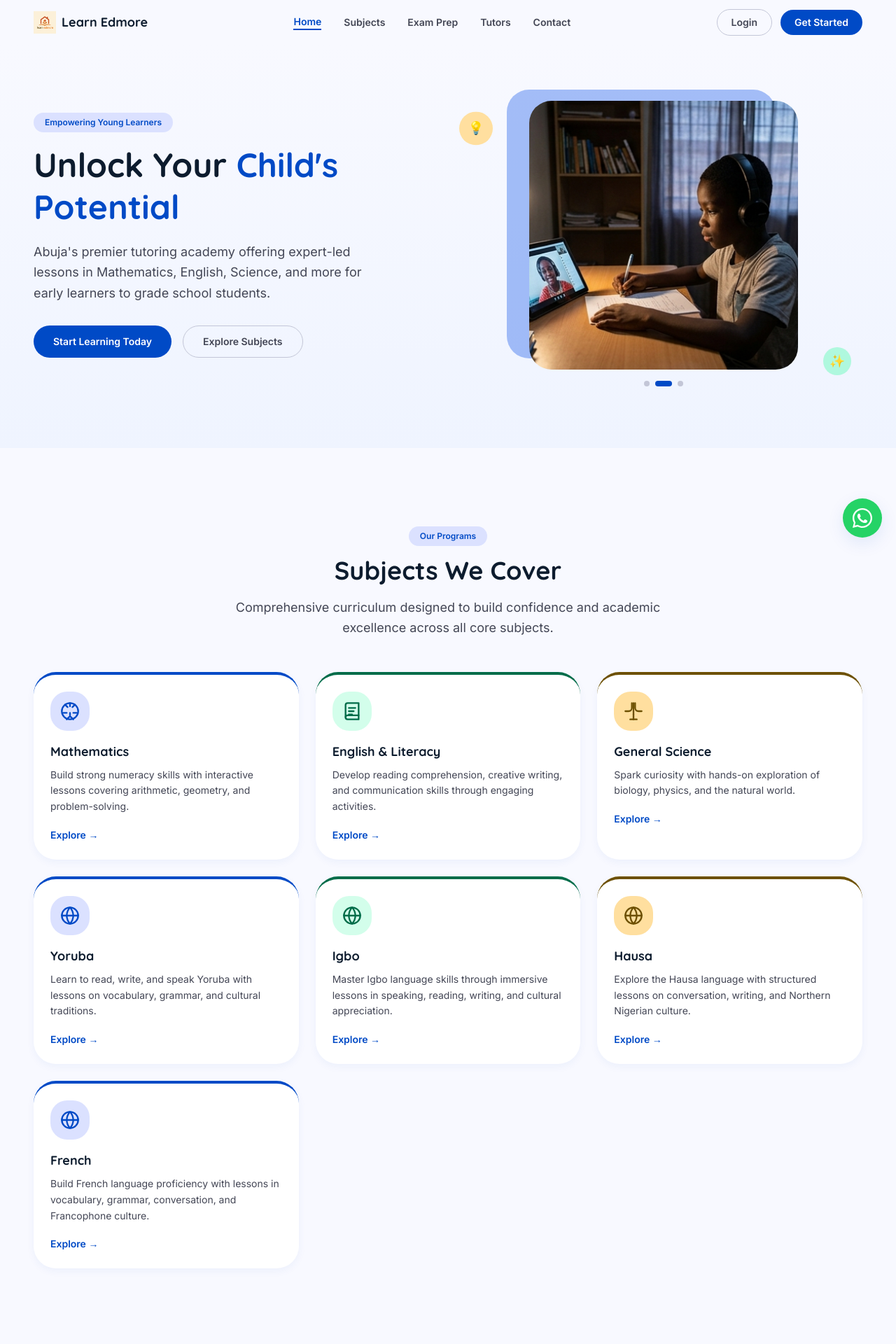
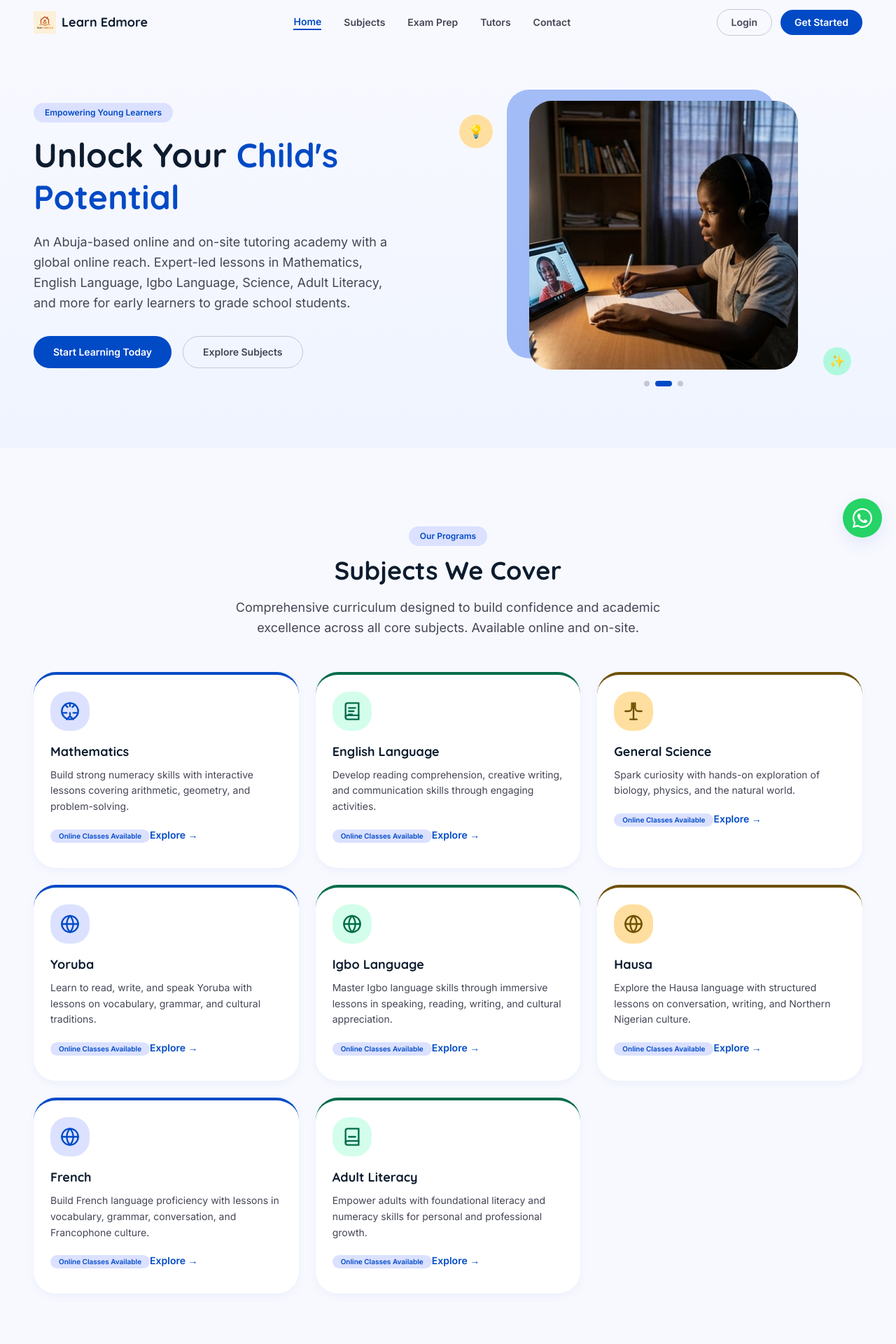
Before and after one commit to onojaonoja2/learn_edmore, a Next.js app: page / in a window 1280 px wide. Shown: the top 1920 px of the page at 70% size. Built offline with nearby package versions, Linux system fonts and the light colour scheme.

Commit message:
feat: refinement for wording

```diff
--- a/app/layout.tsx
+++ b/app/layout.tsx
@@ -9,14 +9,14 @@ export const metadata: Metadata = {
     default: "Learn Edmore — Tutoring Academy Abuja",
   },
   description:
-    "Abuja's trusted tutoring academy for early learners to grade school. Unlock your child's potential with expert-led lessons in Maths, English, Science, and more.",
+    "An Abuja-based online and on-site tutoring academy with a global online reach. Expert-led lessons in Mathematics, English Language, Igbo Language, Science, Adult Literacy, and more.",
   icons: {
     icon: "/brand-mark.svg",
   },
   openGraph: {
     title: "Learn Edmore Tutoring Academy",
     description:
-      "Abuja's trusted tutoring academy. Expert-led lessons in Maths, English, Science, and more for early learners to grade school.",
+      "An Abuja-based online and on-site tutoring academy with a global online reach. Expert-led lessons in Mathematics, English Language, Igbo Language, Science, Adult Literacy, and more.",
     url: "https://learnedmore.com",
     siteName: "Learn Edmore",
     locale: "en_NG",
--- a/app/page.tsx
+++ b/app/page.tsx
@@ -20,7 +20,7 @@ const subjects = [
     ),
   },
   {
-    title: 'English & Literacy',
+    title: 'English Language',
     description:
       'Develop reading comprehension, creative writing, and communication skills through engaging activities.',
     accent: 'border-secondary',
@@ -64,7 +64,7 @@ const subjects = [
     ),
   },
   {
-    title: 'Igbo',
+    title: 'Igbo Language',
     description:
       'Master Igbo language skills through immersive lessons in speaking, reading, writing, and cultural appreciation.',
     accent: 'border-secondary',
@@ -102,6 +102,20 @@ const subjects = [
         <circle cx="12" cy="12" r="10" />
         <path d="M2 12h20" />
         <path d="M12 2a15.3 15.3 0 0 1 4 10 15.3 15.3 0 0 1-4 10 15.3 15.3 0 0 1-4-10 15.3 15.3 0 0 1 4-10z" />
+      </svg>
+    ),
+  },
+  {
+    title: 'Adult Literacy',
+    description:
+      'Empower adults with foundational literacy and numeracy skills for personal and professional growth.',
+    accent: 'border-secondary',
+    iconBg: 'bg-secondary-fixed/30 text-secondary',
+    icon: (
+      <svg width="28" height="28" viewBox="0 0 24 24" fill="none" stroke="currentColor" strokeWidth="2" strokeLinecap="round" strokeLinejoin="round">
+        <path d="M4 19.5A2.5 2.5 0 0 1 6.5 17H20" />
+        <path d="M6.5 2H20v20H6.5A2.5 2.5 0 0 1 4 19.5v-15A2.5 2.5 0 0 1 6.5 2z" />
+        <line x1="8" y1="12" x2="16" y2="12" />
       </svg>
     ),
   },
@@ -147,9 +161,10 @@ export default function HomePage() {
                   <span className="text-primary">Child&apos;s Potential</span>
                 </h1>
                 <p className="mt-5 max-w-lg text-base leading-relaxed text-on-surface-variant md:text-lg">
-                  Abuja&apos;s premier tutoring academy offering expert-led
-                  lessons in Mathematics, English, Science, and more for early
-                  learners to grade school students.
+                  An Abuja-based online and on-site tutoring academy with a
+                  global online reach. Expert-led lessons in Mathematics,
+                  English Language, Igbo Language, Science, Adult Literacy,
+                  and more for early learners to grade school students.
                 </p>
                 <div className="mt-8 flex flex-wrap gap-4">
                   <a
@@ -177,7 +192,7 @@ export default function HomePage() {
             <SectionHeading
               badge="Our Programs"
               title="Subjects We Cover"
-              description="Comprehensive curriculum designed to build confidence and academic excellence across all core subjects."
+              description="Comprehensive curriculum designed to build confidence and academic excellence across all core subjects. Available online and on-site."
             />
             <div className="grid gap-6 md:grid-cols-3">
               {subjects.map((s) => (
@@ -196,6 +211,9 @@ export default function HomePage() {
                   <p className="mb-4 text-sm leading-relaxed text-on-surface-variant">
                     {s.description}
                   </p>
+                  <span className="mb-3 inline-block rounded-full bg-primary-fixed px-3 py-0.5 text-[10px] font-semibold text-primary">
+                    Online Classes Available
+                  </span>
                   <a
                     href="/subjects"
                     className="inline-flex items-center gap-1 text-sm font-semibold text-primary hover:underline"
@@ -214,7 +232,7 @@ export default function HomePage() {
             <SectionHeading
               badge="Exam Success"
               title="Built for Academic Excellence"
-              description="Targeted preparation for Nigeria's key examinations including Common Entrance, Junior WAEC, and termly assessments."
+              description="Targeted preparation for Nigeria's key examinations including Common Entrance, Junior WAEC, Senior WAEC, Checkpoint, and Cambridge exams."
             />
             <div className="grid gap-6 lg:grid-cols-12">
               <div className="relative overflow-hidden rounded-2xl bg-gradient-to-br from-primary to-primary-container p-8 text-on-primary lg:col-span-7">
--- a/app/subjects/page.tsx
+++ b/app/subjects/page.tsx
@@ -143,6 +143,21 @@ const subjects = [
       </svg>
     ),
   },
+  {
+    title: 'Adult Literacy',
+    description:
+      'Empower adults with foundational literacy and numeracy skills for personal and professional growth.',
+    accent: 'border-secondary',
+    badge: 'All Levels',
+    badgeVariant: 'secondary' as const,
+    icon: (
+      <svg width="32" height="32" viewBox="0 0 24 24" fill="none" stroke="currentColor" strokeWidth="1.5" strokeLinecap="round" strokeLinejoin="round">
+        <path d="M4 19.5A2.5 2.5 0 0 1 6.5 17H20" />
+        <path d="M6.5 2H20v20H6.5A2.5 2.5 0 0 1 4 19.5v-15A2.5 2.5 0 0 1 6.5 2z" />
+        <line x1="8" y1="12" x2="16" y2="12" />
+      </svg>
+    ),
+  },
 ]
 
 export default function SubjectsPage() {
@@ -161,8 +176,9 @@ export default function SubjectsPage() {
               Discover Your Next Lesson
             </h1>
             <p className="mx-auto mt-4 max-w-xl text-base leading-relaxed text-on-surface-variant">
-              Curated educational resources designed to inspire a love for
-              learning in every child, from early years through middle school.
+              Nigerian and Cambridge curriculum resources designed to inspire a
+              love for learning. Available online and on-site for learners at
+              every level.
             </p>
           </div>
         </section>
@@ -225,11 +241,12 @@ export default function SubjectsPage() {
                     {s.icon}
                   </div>
                   <div className={s.wide ? 'flex-1' : ''}>
-                    <div className="mb-2 flex items-center gap-3">
+                    <div className="mb-2 flex flex-wrap items-center gap-2">
                       <h3 className="text-lg font-bold text-on-surface font-heading">
                         {s.title}
                       </h3>
                       <Badge variant={s.badgeVariant}>{s.badge}</Badge>
+                      <Badge variant="primary">Online</Badge>
                     </div>
                     <p className="mb-4 text-sm leading-relaxed text-on-surface-variant">
                       {s.description}
--- a/components/Footer.tsx
+++ b/components/Footer.tsx
@@ -20,8 +20,9 @@ export default function Footer() {
               </span>
             </Link>
             <p className="mt-3 text-sm leading-relaxed text-on-surface-variant">
-              Abuja&apos;s trusted tutoring academy, empowering young learners
-              with expert-led education from early years to grade school.
+              An Abuja-based online and on-site tutoring academy with a global
+              online reach, empowering learners with expert-led education from
+              early years to adult literacy.
             </p>
           </div>
 
@@ -62,6 +63,16 @@ export default function Footer() {
               <li><Link href="/" className="hover:text-primary transition-colors">Terms of Service</Link></li>
             </ul>
           </div>
+
+          <div>
+            <h4 className="mb-4 text-sm font-semibold text-on-surface">
+              Working Hours
+            </h4>
+            <ul className="space-y-2 text-sm text-on-surface-variant">
+              <li>On-site: 8am &ndash; 6pm</li>
+              <li>Online: 8am &ndash; 10pm</li>
+            </ul>
+          </div>
         </div>
 
         <div className="mt-12 border-t border-outline-variant pt-6 text-center text-xs text-on-surface-variant">
```
